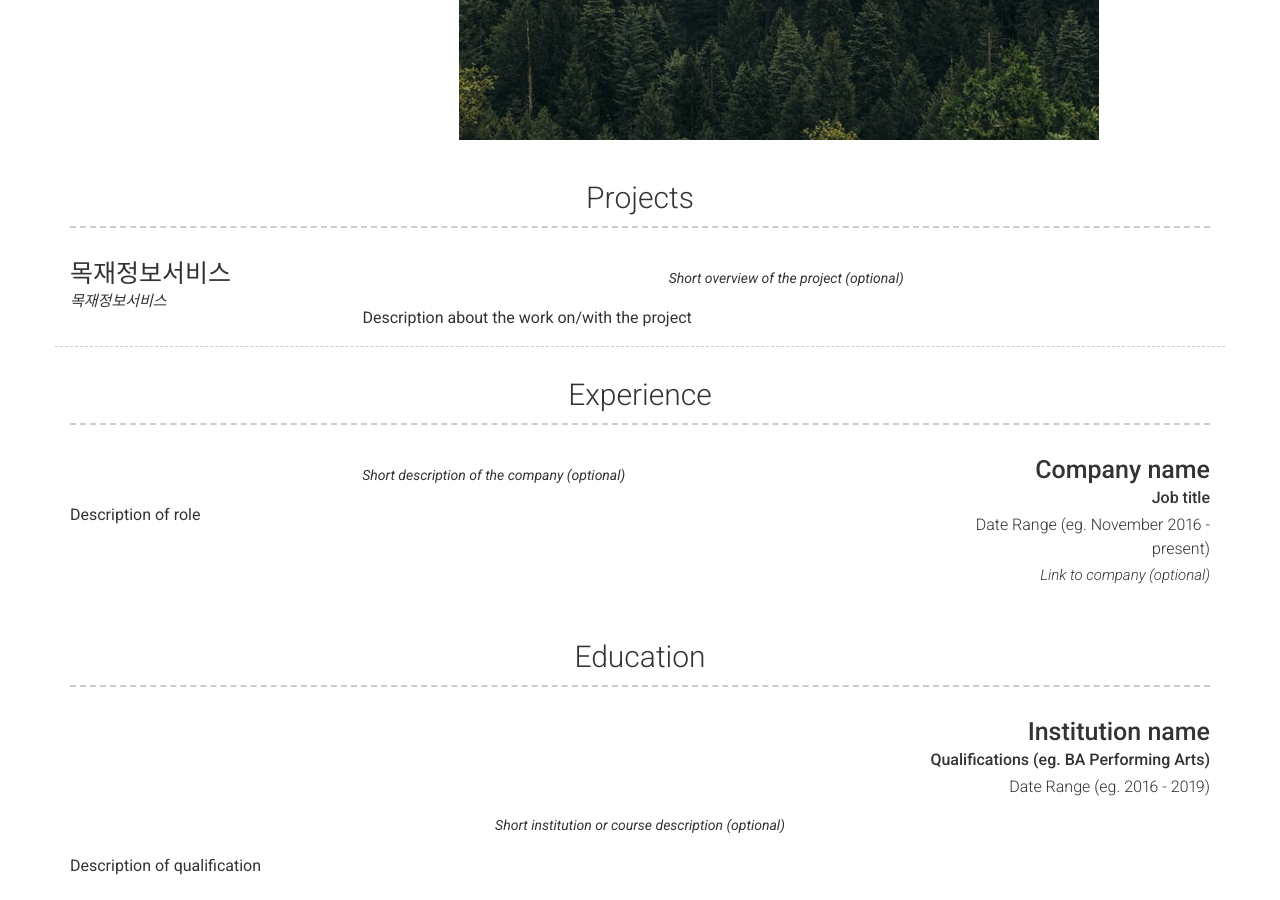
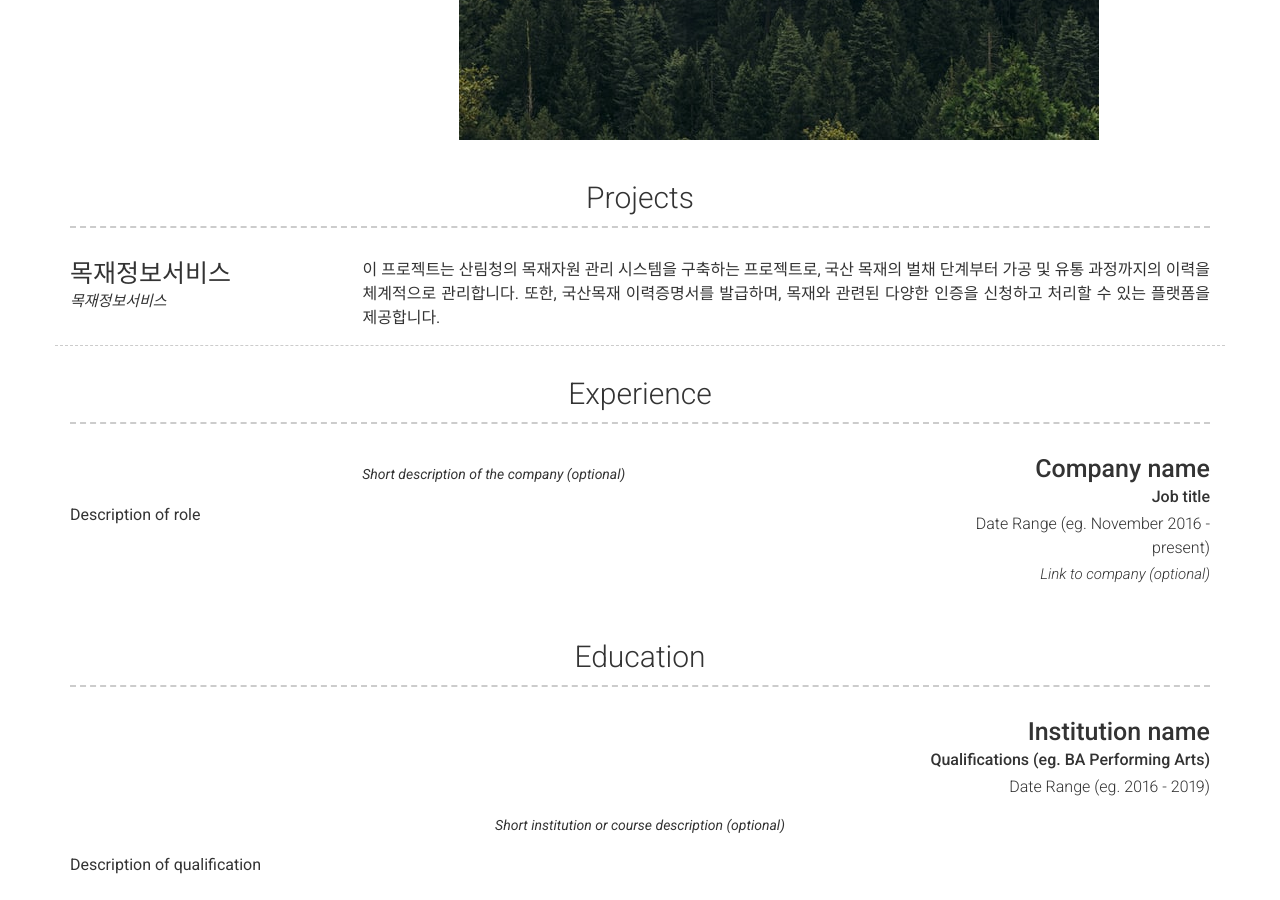
Before and after one commit to jcj145/jcj145.github.io, a Jekyll site: the page built from index.md, in a window 1280 px wide and 900 px high, scrolled down 725 px. Built offline with Jekyll 4.4.1, drawn with Linux system fonts in a browser that asks for light colours; nearby versions of some CDN libraries.

Commit message:
Update _config.yml

```diff
--- a/_config.yml
+++ b/_config.yml
@@ -49,7 +49,7 @@ additional_links:
 
 # About Section
 # about_title: About Me (Use this to override about section title)
-about_profile_image: Directory of profile image (eg. images/증명사진.jpg)
+about_profile_image: images/증명사진.jpg
 about_content: | # this will include new lines to allow paragraphs
   Write an awesome description about yourself here, this supports markdown, so you can add [links](http://foobar.com) and highlight things <mark>like this</mark>.
 
@@ -76,10 +76,10 @@ content:
   #        - title:  Github page for project (eg. sproogen/modern-resume-theme)
    #         icon: fab fa-github
    #         url: Link to project (eg. sproogen.github.io/modern-resume-theme)(optional)
-        quote: >
-          Short overview of the project (optional)
+#        quote: >
+#          Short overview of the project (optional)
         description: | # this will include new lines to allow paragraphs
-          Description about the work on/with the project
+            이 프로젝트는 산림청의 목재자원 관리 시스템을 구축하는 프로젝트로, 국산 목재의 벌채 단계부터 가공 및 유통 과정까지의 이력을 체계적으로 관리합니다. 또한, 국산목재 이력증명서를 발급하며, 목재와 관련된 다양한 인증을 신청하고 처리할 수 있는 플랫폼을 제공합니다.
   - title: Experience
     layout: list
     content:
```
